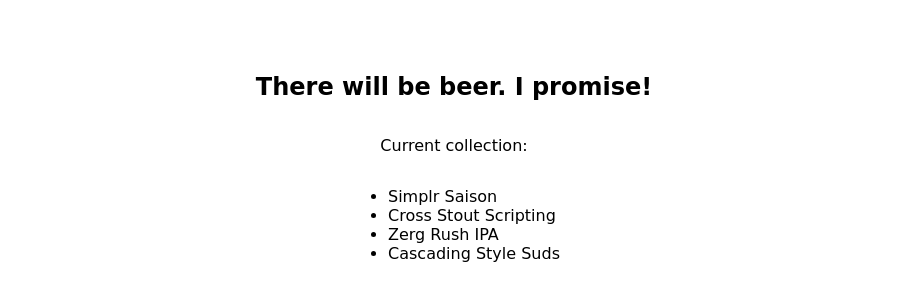
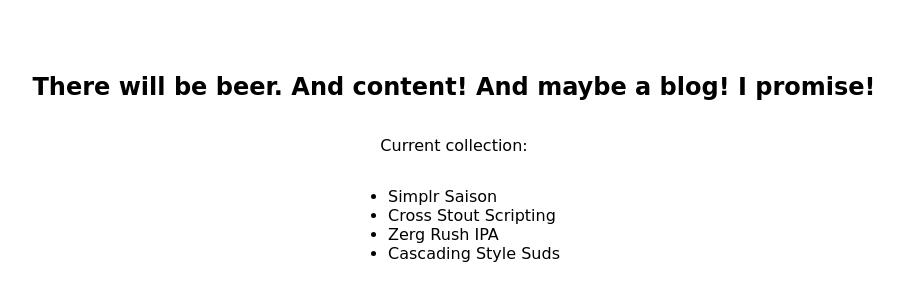
Before and after one commit to Matsuuu/matsu.beer, a plain HTML site: page index.html in a window 1280 px wide. Shown: the part 242-542 px from the top of the page, without its empty margins (194-1098 px from the left). Drawn offline with Linux system fonts and the light colour scheme; a web font is replaced by a local one.

Commit message:
Update landing page

```diff
--- a/index.html
+++ b/index.html
@@ -27,7 +27,7 @@
   </style>
   <body>
     <main>
-      <h2>There will be beer. I promise!</h2>
+      <h2>There will be beer. And content! And maybe a blog! I promise!</h2>
 
       <p>Current collection:</p>
       <ul>
```
